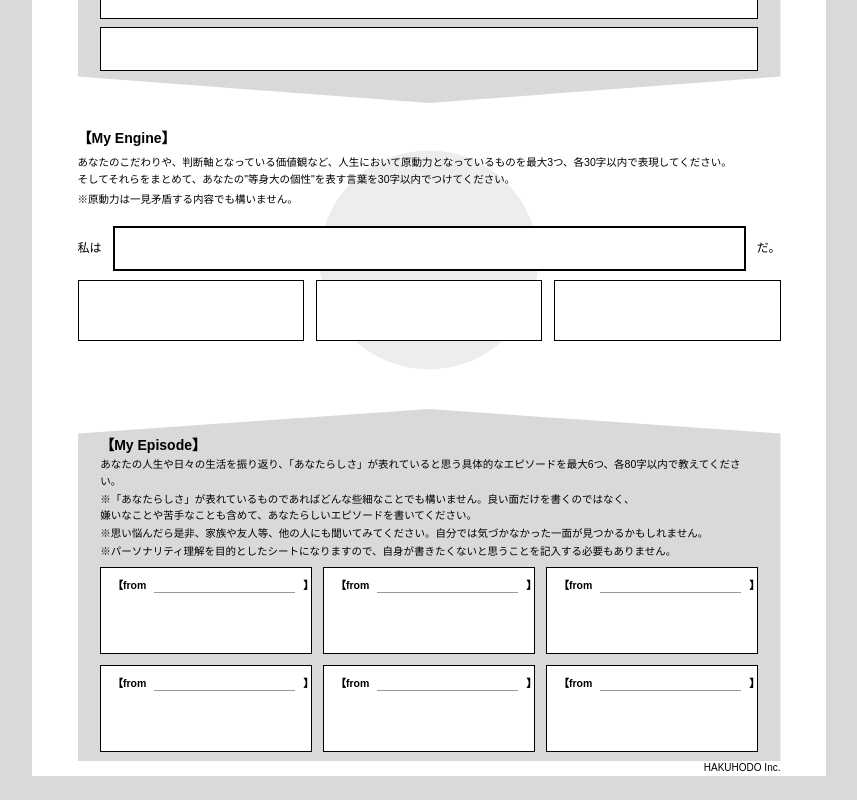
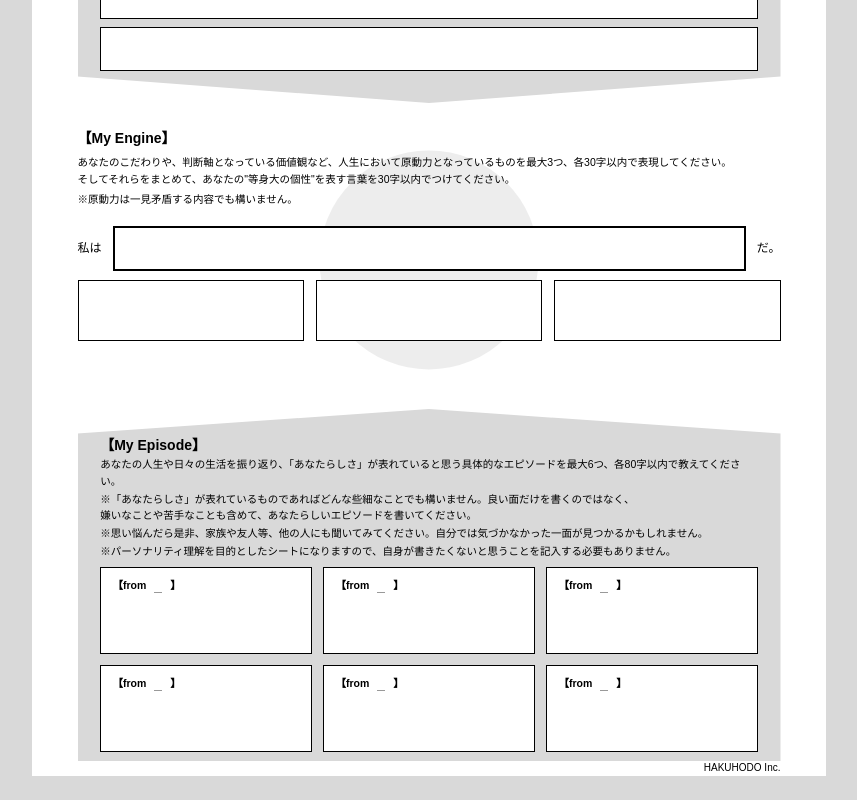
Before and after one commit to deraryo4559/personal-core-sheet, a React (Vite) app: page / in a window 1280 px wide. Shown: the part 423-1223 px from the top of the page, without its empty margins (211-1068 px from the left). Built offline with nearby package versions, Linux system fonts and the light colour scheme.

Commit message:
繝舌げ蠕ｮ菫ｮ豁｣_20260109

```diff
--- a/package.json
+++ b/package.json
@@ -4,7 +4,7 @@
   "version": "0.0.0",
   "type": "module",
   "scripts": {
-    "dev": "vite",
+    "dev": "npx vite",
     "build": "tsc && vite build",
     "lint": "eslint . --ext ts,tsx --report-unused-disable-directives --max-warnings 0",
     "preview": "vite preview"
--- a/src/App.tsx
+++ b/src/App.tsx
@@ -1,4 +1,4 @@
-import React, { useMemo, useState, useEffect } from "react";
+import React, { useMemo, useState, useEffect, useRef } from "react";
 import { Printer } from "lucide-react";
 
 type Episode = { from: string; text: string };
@@ -112,6 +112,15 @@ const App: React.FC = () => {
     } else {
       return "7.5px";
     }
+  };
+
+  // テキストの幅を測定する関数
+  const measureTextWidth = (text: string, fontSize: string = "10.5px", fontFamily: string = "Noto Sans JP"): number => {
+    const canvas = document.createElement("canvas");
+    const context = canvas.getContext("2d");
+    if (!context) return text.length * 7; // フォールバック
+    context.font = `bold ${fontSize} ${fontFamily}`;
+    return context.measureText(text).width;
   };
 
   // PDF出力前のバリデーション
@@ -415,9 +424,12 @@ const App: React.FC = () => {
                     onChange={(e) =>
                       handleEpisodeChange(i, "from", e.target.value)
                     }
-                    className={`flex-1 text-left focus:outline-none bg-transparent border-b pb-[0.6mm] ${
+                    className={`inline-block text-left focus:outline-none bg-transparent border-b pb-[0.6mm] min-w-[8px] ${
                       ep.from.length > 8 ? "border-red-500" : "border-black/40"
                     }`}
+                    style={{
+                      width: `${Math.max(8, measureTextWidth(ep.from || " ", "10.5px") + 4)}px`
+                    }}
                     spellCheck={false}
                   />
                   <span>】</span>
```
Also changed, not shown: server.js (added, +15 -0 lines).
